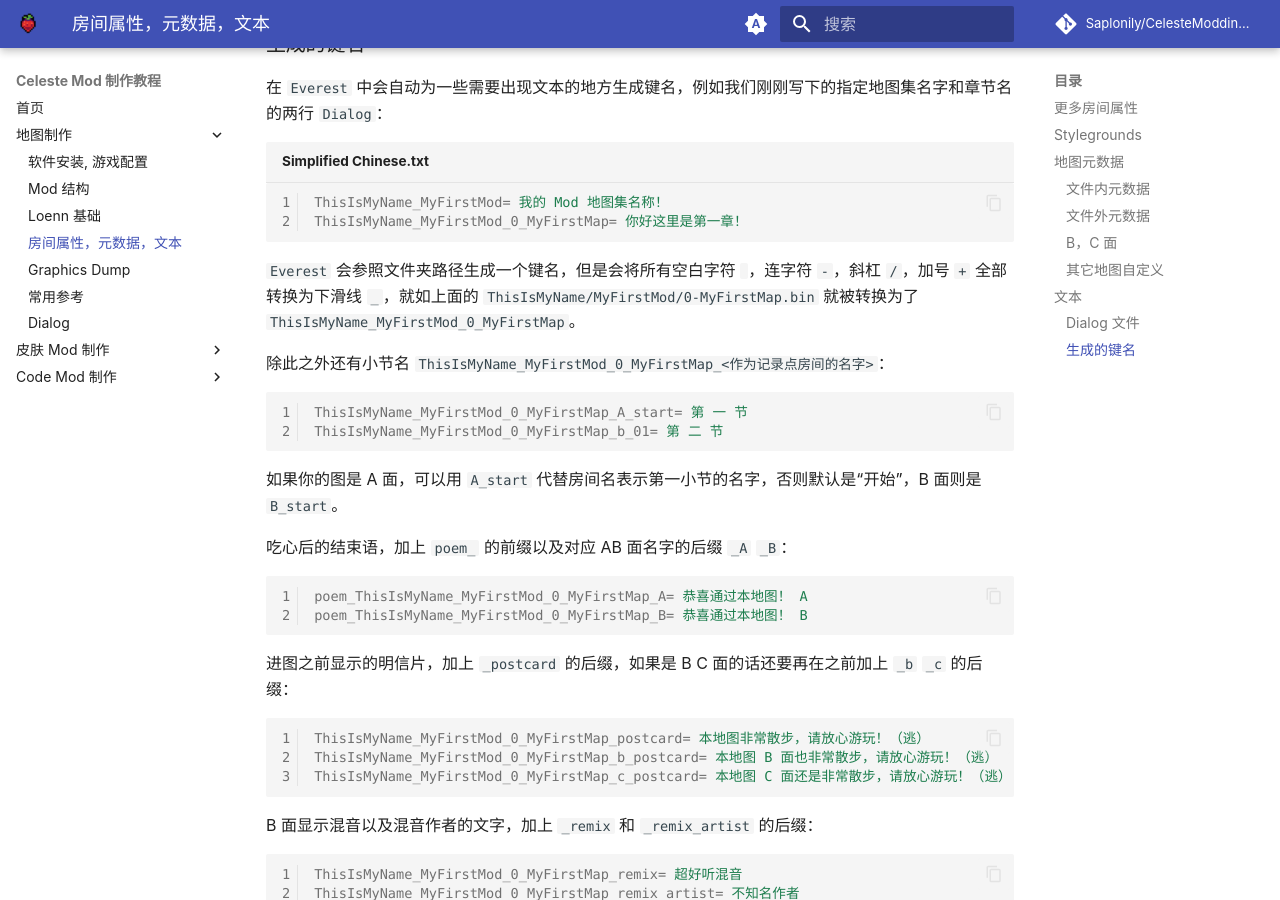
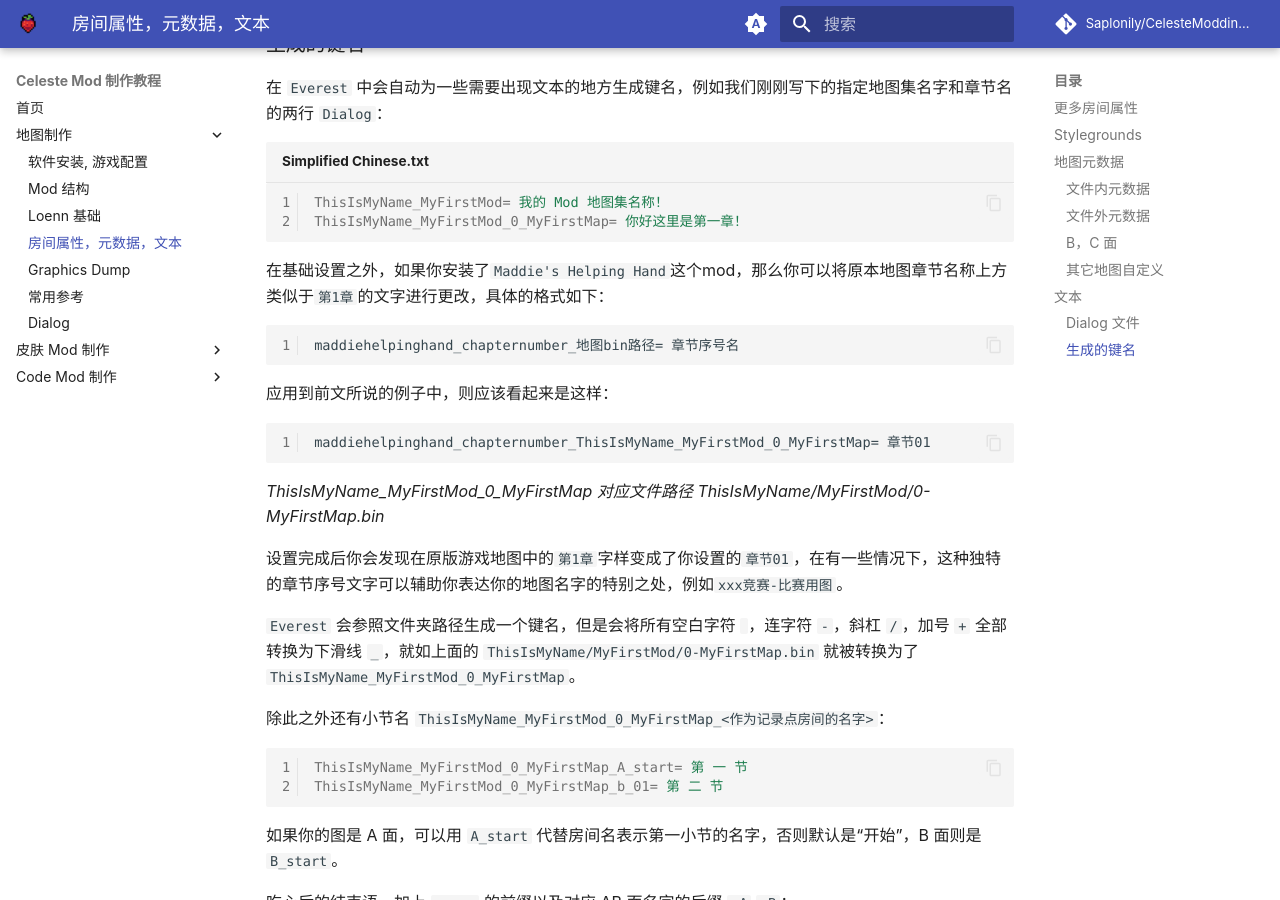
Before and after one commit to Saplonily/CelesteModdingTutorial, an MkDocs documentation site: the page built from docs/mapping/room_meta_text.md, in a window 1280 px wide and 900 px high, scrolled down 17544 px. Built offline with MkDocs 1.6.1 and Material for MkDocs 9.7.7, drawn with Linux system fonts in a browser that asks for light colours; comment, search, counter and statistics services are not loaded; some of the changed text lies outside the part shown.

Commit message:
Update room_meta_text.md

````diff
--- a/docs/mapping/room_meta_text.md
+++ b/docs/mapping/room_meta_text.md
@@ -447,7 +447,7 @@ Mountain:
 <!---- 这不是 ini 但是高亮还挺不错，不是么 -->
 ```ini title="English.txt"
 ThisIsMyName_MyFirstMod= Name of my first mod's maps!
-ThisIsMyName_MyFirstMod_0_MyFirstMap= Hi here's the chapter1!
+ThisIsMyName_MyFirstMod_0_MyFirstMap= Hi here's the chapter 1!
 ```
 
 ```ini title="Simplified Chinese.txt"
@@ -511,6 +511,17 @@ ThisIsMyName_MyFirstMod_0_MyFirstMap= 一张蔚蓝地图的名字
 ThisIsMyName_MyFirstMod= 我的 Mod 地图集名称！
 ThisIsMyName_MyFirstMod_0_MyFirstMap= 你好这里是第一章！
 ```
+在基础设置之外，如果你安装了`Maddie's Helping Hand`这个mod，那么你可以将原本地图章节名称上方类似于`第1章`的文字进行更改，具体的格式如下：
+```
+maddiehelpinghand_chapternumber_地图bin路径= 章节序号名
+```
+应用到前文所说的例子中，则应该看起来是这样：
+```
+maddiehelpinghand_chapternumber_ThisIsMyName_MyFirstMod_0_MyFirstMap= 章节01
+```
+*ThisIsMyName_MyFirstMod_0_MyFirstMap 对应文件路径 ThisIsMyName/MyFirstMod/0-MyFirstMap.bin*
+
+设置完成后你会发现在原版游戏地图中的`第1章`字样变成了你设置的`章节01`，在有一些情况下，这种独特的章节序号文字可以辅助你表达你的地图名字的特别之处，例如`xxx竞赛-比赛用图`。
 
 `Everest` 会参照文件夹路径生成一个键名，但是会将所有空白字符 ` `，连字符 `-`，斜杠 `/`，加号 `+` 全部转换为下滑线 `_`，就如上面的 `ThisIsMyName/MyFirstMod/0-MyFirstMap.bin` 就被转换为了 `ThisIsMyName_MyFirstMod_0_MyFirstMap`。
 
````
